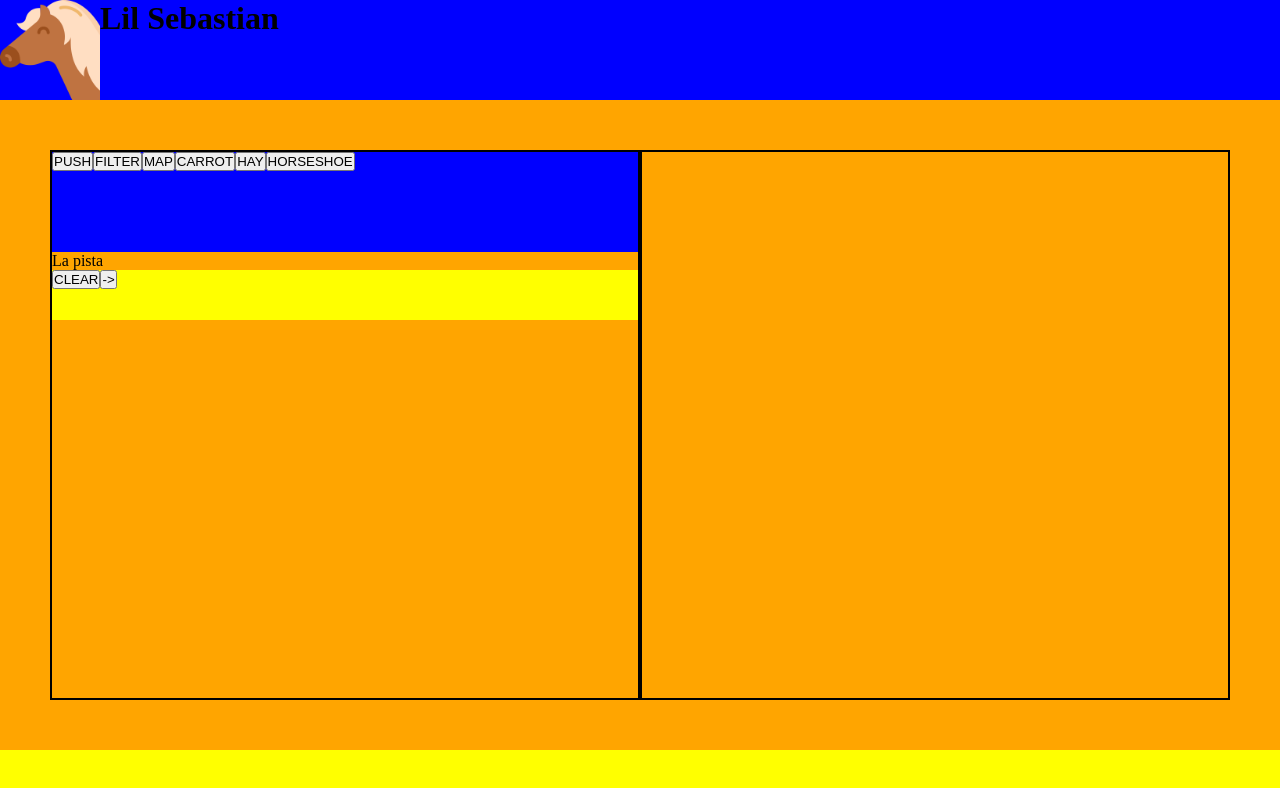
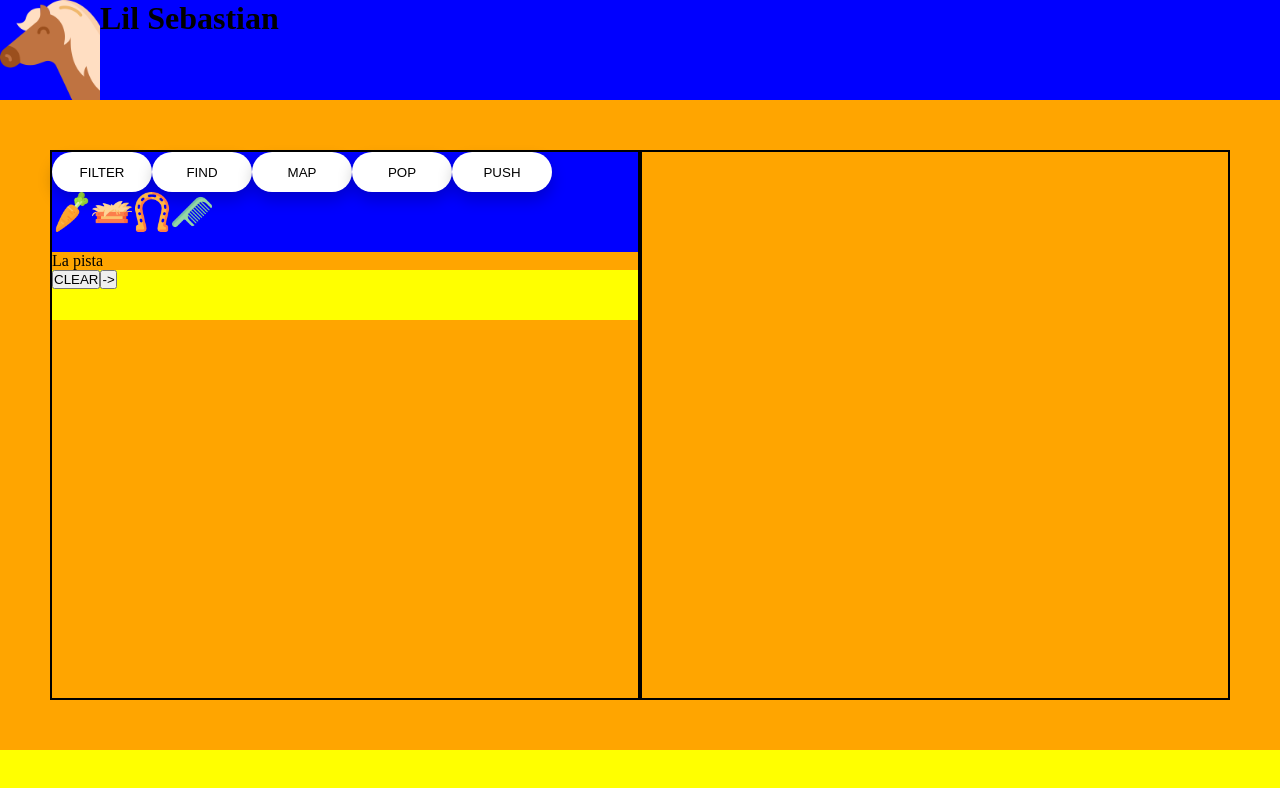
Before and after one commit to decolorblau/Lil-Sebastian-Vue, a Vue app: page / in a window 1280 px wide. Shown: the top 788 px of the page. Built offline with nearby package versions, Linux system fonts and the light colour scheme.

Commit message:
added buttons initial styles

```diff
--- a/src/components/BoardPanel.vue
+++ b/src/components/BoardPanel.vue
@@ -2,15 +2,32 @@
   <section class="board-panel">
     <header class="board-panel-header">
       <div class="board-panel-header__methods">
-        <button class="board-panel-header__button" @click="onClickMethod('push')">PUSH</button>
-        <button class="board-panel-header__button" @click="onClickMethod('filter')">FILTER</button>
-        <button class="board-panel-header__button" @click="onClickMethod('map')">MAP</button>
+        <button class="board-panel-header__button-method" @click="onClickMethod('filter')">
+          FILTER
+        </button>
+        <button class="board-panel-header__button-method" @click="onClickMethod('push')">
+          FIND
+        </button>
+        <button class="board-panel-header__button-method" @click="onClickMethod('map')">MAP</button>
+        <button class="board-panel-header__button-method" @click="onClickMethod('push')">
+          POP
+        </button>
+        <button class="board-panel-header__button-method" @click="onClickMethod('push')">
+          PUSH
+        </button>
       </div>
       <div class="board-panel-header__elements">
-        <button class="board-panel-header__button" @click="onClickElement('carrot')">CARROT</button>
-        <button class="board-panel-header__button" @click="onClickElement('hay')">HAY</button>
+        <button class="board-panel-header__button" @click="onClickElement('carrot')">
+          <img class="board-panel-header__image" src="../assets/carrot.png" alt="carrot" />
+        </button>
+        <button class="board-panel-header__button" @click="onClickElement('hay')">
+          <img class="board-panel-header__image" src="../assets/hay.png" alt="hay" />
+        </button>
         <button class="board-panel-header__button" @click="onClickElement('horseshoe')">
-          HORSESHOE
+          <img class="board-panel-header__image" src="../assets/horseshoe.png" alt="hay" />
+        </button>
+        <button class="board-panel-header__button" @click="onClickElement('hair-comb')">
+          <img class="board-panel-header__image" src="../assets/hair-comb.png" alt="hair-comb" />
         </button>
       </div>
     </header>
@@ -79,4 +96,27 @@ export default defineComponent({
 });
 </script>
 
-<style lang="scss" scoped></style>
+<style lang="scss" scoped>
+.board-panel-header {
+  display: flex;
+  flex-direction: column;
+  &__button-method {
+    width: 100px;
+    height: 40px;
+    background-color: white;
+    border: none;
+    box-shadow: 0 8px 16px 0 rgba(0, 0, 0, 0.2);
+    border-radius: 50px;
+    cursor: pointer;
+  }
+  &__button {
+    border: none;
+    background-color: transparent;
+    cursor: pointer;
+  }
+  &__image {
+    width: 40px;
+    height: 40px;
+  }
+}
+</style>
```
